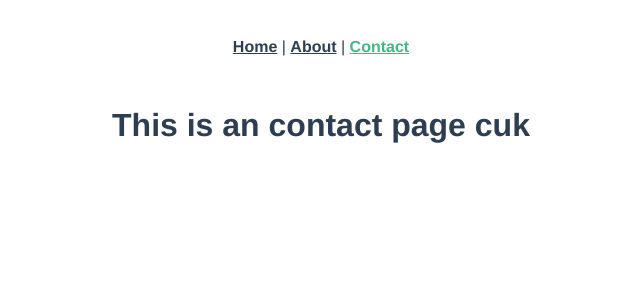
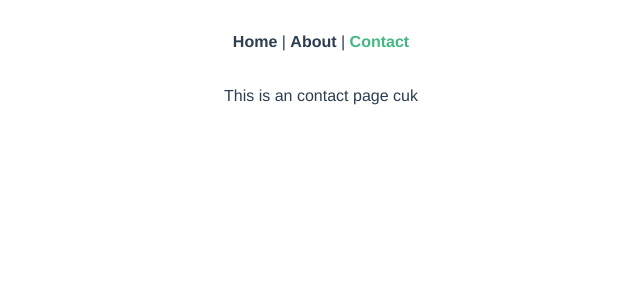
Before and after one commit to ahmadshobirin/untukyusron, a Vue app: page /contact in a window 1280 px wide. Shown: the top 300 px of the page, without its empty margins (319-959 px from the left). Built offline with nearby package versions, Linux system fonts and the light colour scheme.

Commit message:
vue add tailwind :package:

```diff
--- a/package.json
+++ b/package.json
@@ -20,6 +20,7 @@
     "babel-eslint": "^10.1.0",
     "eslint": "^6.7.2",
     "eslint-plugin-vue": "^6.2.2",
+    "vue-cli-plugin-tailwind": "~1.4.1",
     "vue-template-compiler": "^2.6.11"
   },
   "eslintConfig": {
--- /dev/null
+++ b/postcss.config.js
@@ -0,0 +1,7 @@
+module.exports = {
+  plugins: {
+    tailwindcss: {},
+    'vue-cli-plugin-tailwind/purgecss': {},
+    autoprefixer: {}
+  }
+}
--- /dev/null
+++ b/src/assets/tailwind.css
@@ -0,0 +1,5 @@
+@tailwind base;
+
+@tailwind components;
+
+@tailwind utilities;
--- a/src/main.js
+++ b/src/main.js
@@ -1,6 +1,7 @@
 import Vue from 'vue'
 import App from './App.vue'
 import router from './router'
+import './assets/tailwind.css'
 
 Vue.config.productionTip = false
 
--- a/src/views/Contact.vue
+++ b/src/views/Contact.vue
@@ -1,5 +1,5 @@
 <template>
   <div class="about">
-    <h1>This is an contact page cuk</h1>
+    <h1 class="text-red-400">This is an contact page cuk</h1>
   </div>
 </template>
--- /dev/null
+++ b/tailwind.config.js
@@ -0,0 +1,8 @@
+module.exports = {
+  purge: [],
+  theme: {
+    extend: {},
+  },
+  variants: {},
+  plugins: [],
+}
```
Also changed, not shown: 1 other file (tests, documents, lock files or other folders).
